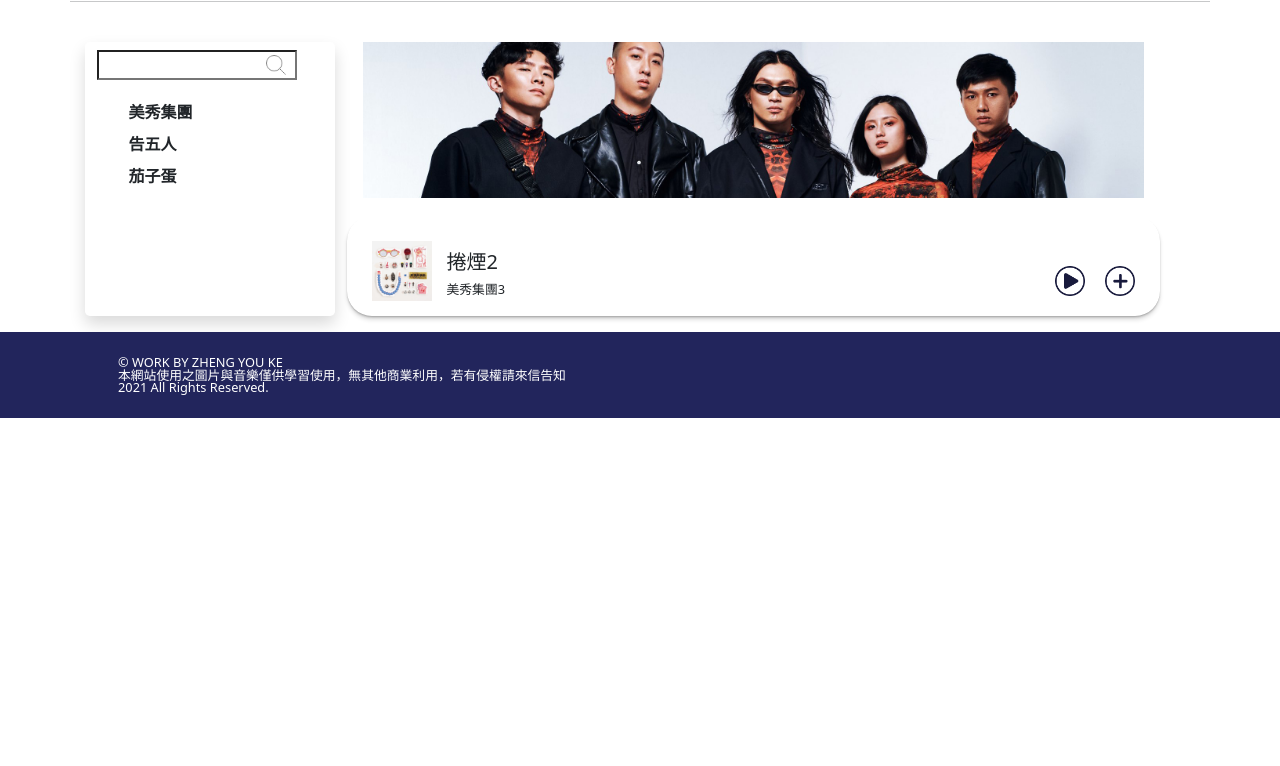
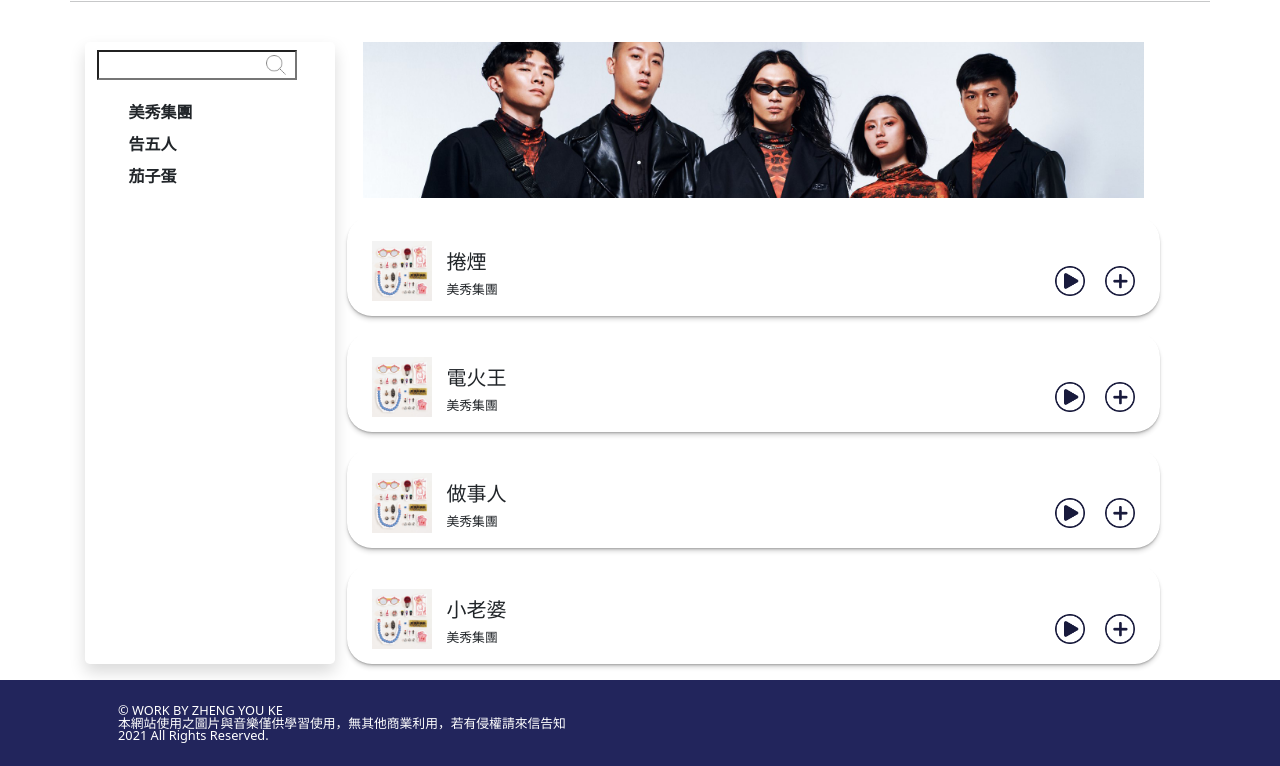
Before and after one commit to avy60263xv/TaiwanIndieBand, a website: page music.html in a window 1280 px wide. Shown: the part 106-872 px from the top of the page. Before the commit the page ends 800 px from the top, so only its background shows below. Drawn offline with nearby package versions, Linux system fonts and the light colour scheme.

Commit message:
json 美秀集團

```diff
--- /dev/null
+++ b/JSON/美秀集團.json
@@ -0,0 +1,20 @@
+{"BandName":"美秀集團",
+ "songs":[
+    {
+      "songName" : "捲煙",
+      "price" : 50
+    },
+    {
+      "songName" : "電火王",
+      "price" : 100
+    },
+    {
+      "songName" : "做事人",
+      "price" : 150
+    },
+    {
+      "songName" : "小老婆",
+      "price" : 50
+    }
+   ]
+}
--- a/music.html
+++ b/music.html
@@ -8,7 +8,7 @@
     <!-- Bootstrap CSS -->
     <link rel="stylesheet" href="sass/main.css">
     <link rel="stylesheet" href="sass/music.css">
-
+    <script defer src="songList.js"></script>
     <title>台灣獨立樂團</title>
   </head>
   <body>
@@ -60,16 +60,16 @@
               </ul>
             </div>
             <!--song List-->
-            <div class="songs col-9">
-              <div class="songBanner m-3"><img src="img/美秀集團/美秀Banner.jpg" alt=""></div>
-              <!--song-->
+            <div id="songs" class="songs col-9">
+              <!--song
               <div class="song my-3">
                 <img src="img/美秀集團/捲煙.jpg" alt="">
                 <span class="SongName my-3">捲煙2</span>
                 <span>美秀集團3</span>
                 <img src="img/icon/play.png" alt="">
                 <img src="img/icon/add.png" alt="">
-              </div>
+              </div>-->
+
             </div>
           </div>
         </div>
--- /dev/null
+++ b/songList.js
@@ -0,0 +1,31 @@
+var requestURL = 'JSON/美秀集團.json';
+fetch(requestURL).then(function(response) {
+    response.json().then(function(songsList) {
+        console.log(songsList);
+        console.log('樂團'+songsList.BandName);
+        console.log('歌名'+songsList.songs[0].songName);
+        console.log('價錢'+songsList.songs[0].price);
+        window.onload = showSongList(songsList);
+    });
+  });
+
+showSongList(songsList);
+
+function showSongList(songsList){
+    let songs = document.getElementById("songs");
+    var songList = '';
+    for(let i=0;i<songsList.songs.length;i++){
+        songsHtml= `
+            <div class="song my-3">
+                <img src="img/美秀集團/捲煙.jpg" alt="">
+                <span class="SongName my-3">${songsList.songs[i].songName}</span>
+                <span>${songsList.BandName}</span>
+                <img src="img/icon/play.png" alt="">
+                <img src="img/icon/add.png" alt="">
+            </div>
+            `
+        songList += songsHtml;
+    }
+    console.log(songList);
+    songs.innerHTML = `<div class="songBanner m-3"><img src="img/${songsList.BandName}/${songsList.BandName}Banner.jpg" alt=""></div>${songList}`;
+}
```
Also changed, not shown: img/美秀集團/美秀集團Banner.jpg (renamed from img/美秀集團/美秀Banner.jpg).
